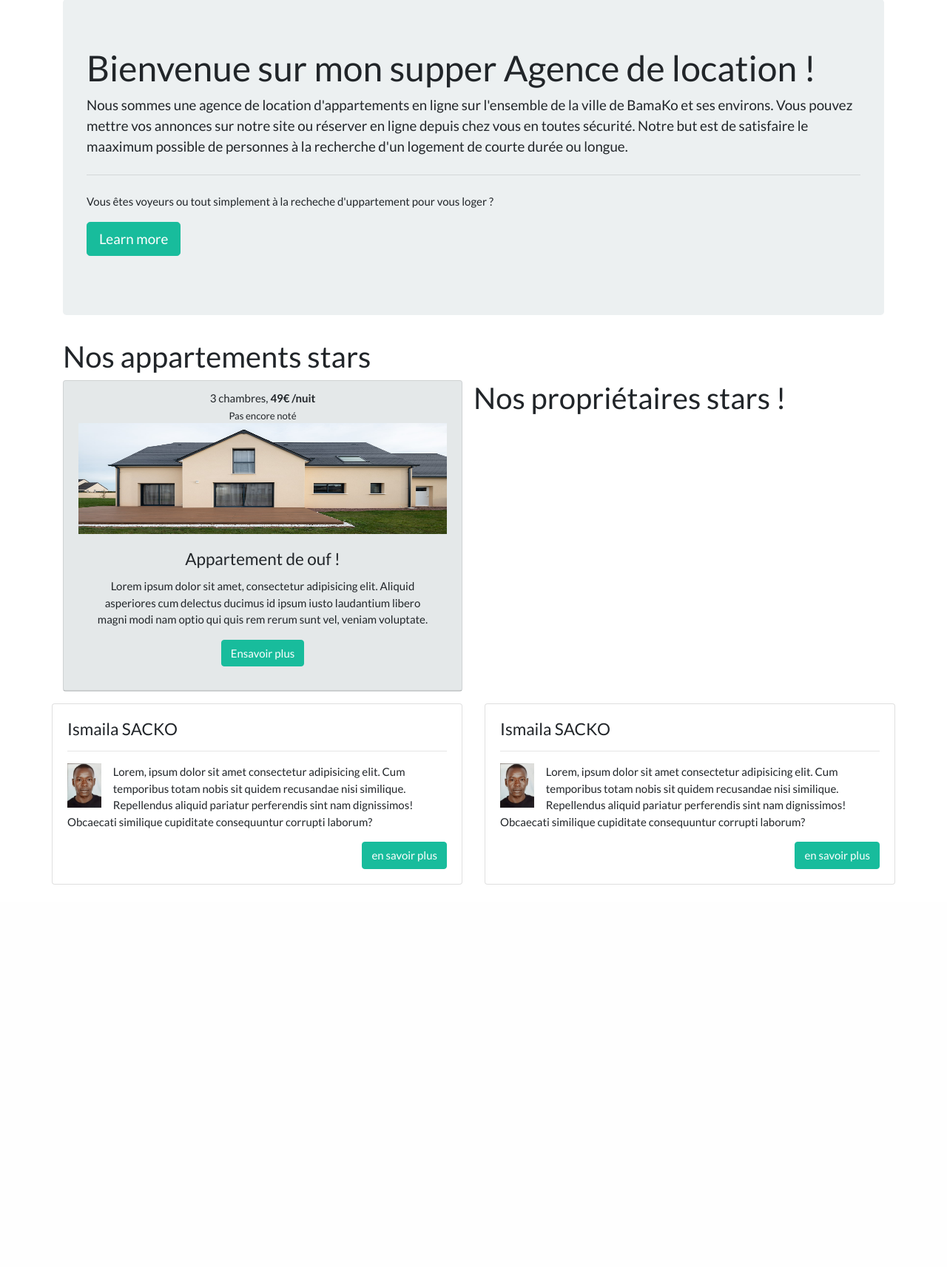
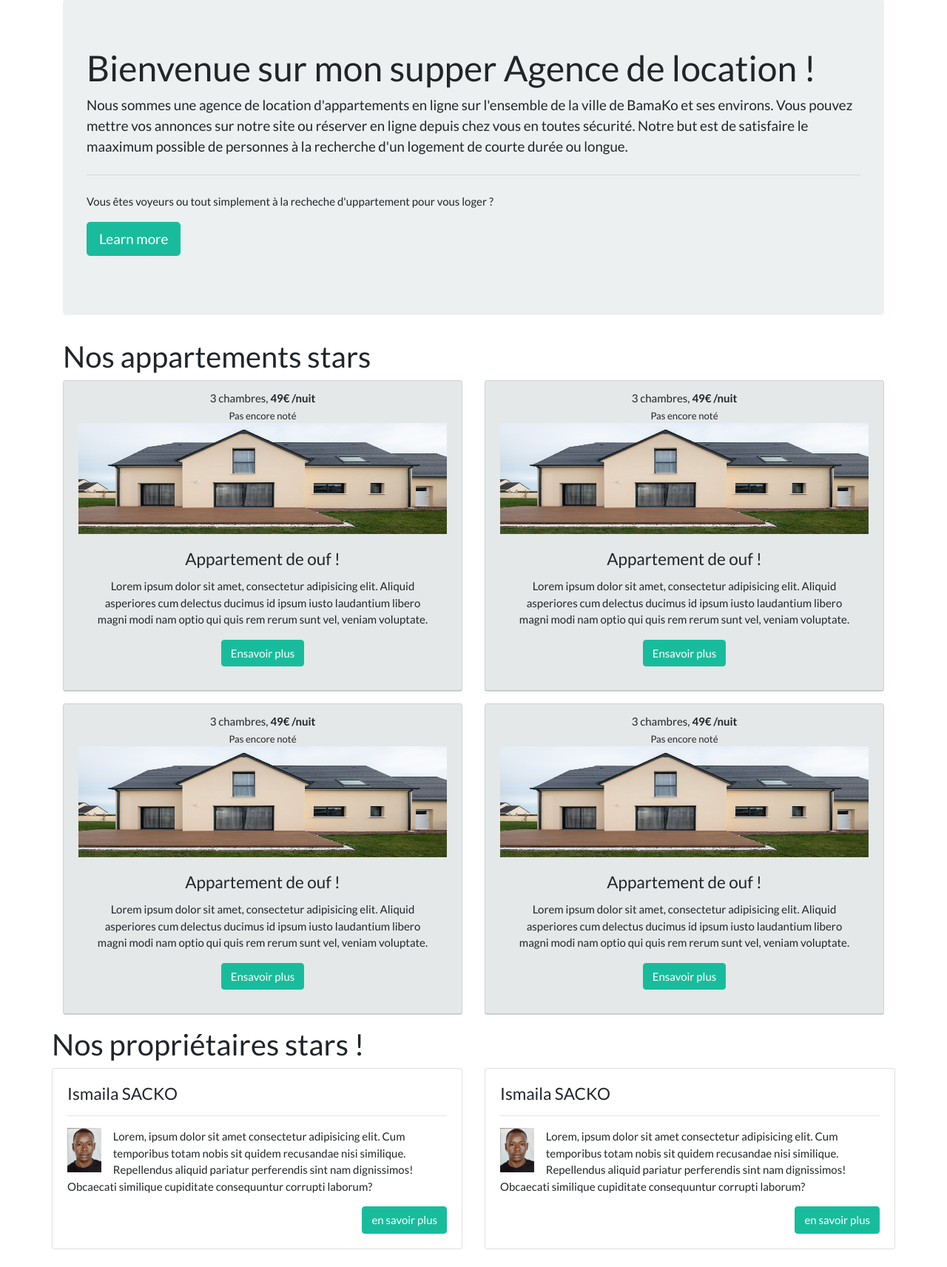
Before and after one commit to IsmalSacko/MaSupperAgence, a Symfony app: template templates/home/index.html.twig in a window 1280 px wide. Shown: the part 80-1793 px from the top of the page at 74% size. Before the commit the page ends 1276 px from the top, so only its background shows below. Run offline with Twig, Linux system fonts and the light colour scheme; the template is opened without the code that fills it, so the values that code supplies are empty; some libraries are stand-ins or nearby versions.

Commit message:
Mise à jour des dépendances

```diff
--- a/composer.json
+++ b/composer.json
@@ -17,7 +17,7 @@
         "symfony/console": "4.4.*",
         "symfony/dotenv": "4.4.*",
         "symfony/expression-language": "4.4.*",
-        "symfony/flex": "^1.3.1",
+        "symfony/flex": "^1.8",
         "symfony/form": "4.4.*",
         "symfony/framework-bundle": "4.4.*",
         "symfony/http-client": "4.4.*",
--- a/config/routes/dev/framework.yaml
+++ b/config/routes/dev/framework.yaml
@@ -1,3 +1,3 @@
-# config/routes/dev/framework.yaml
 _errors:
     resource: '@FrameworkBundle/Resources/config/routing/errors.xml'
+    prefix: /_error
--- a/config/services.yaml
+++ b/config/services.yaml
@@ -4,8 +4,6 @@
 # Put parameters here that don't need to change on each machine where the app is deployed
 # https://symfony.com/doc/current/best_practices/configuration.html#application-related-configuration
 parameters:
-    locale: 'fr'
-    # upload_directory: '%kermel.project_dir%'/public/uploads/
 
 services:
     # default configuration for services in *this* file
@@ -27,6 +25,3 @@ services:
 
     # add more service definitions when explicit configuration is needed
     # please note that last definitions always *replace* previous ones
-    App\Cache\EffacerCacheimg:
-        tags:
-           - {name: doctrine.event_subscriber}
--- a/public/index.php
+++ b/public/index.php
@@ -12,11 +12,11 @@ if ($_SERVER['APP_DEBUG']) {
     Debug::enable();
 }
 
-if ($trustedProxies = $_SERVER['TRUSTED_PROXIES'] ?? $_ENV['TRUSTED_PROXIES'] ?? false) {
+if ($trustedProxies = $_SERVER['TRUSTED_PROXIES'] ?? false) {
     Request::setTrustedProxies(explode(',', $trustedProxies), Request::HEADER_X_FORWARDED_ALL ^ Request::HEADER_X_FORWARDED_HOST);
 }
 
-if ($trustedHosts = $_SERVER['TRUSTED_HOSTS'] ?? $_ENV['TRUSTED_HOSTS'] ?? false) {
+if ($trustedHosts = $_SERVER['TRUSTED_HOSTS'] ?? false) {
     Request::setTrustedHosts([$trustedHosts]);
 }
 
--- a/templates/home/index.html.twig
+++ b/templates/home/index.html.twig
@@ -24,6 +24,72 @@
     <h2>Nos appartements stars</h2>
     <div class="row">
             <div class="col-md-6 col-sm-12">
+            <div class="card bg-light mb-3">
+                <div class="card-header text-center">
+                    3 chambres,
+                    <strong>49&euro; /nuit</strong>
+                    <br>
+                    <small>Pas encore noté</small>
+                    <img style="height: 150px; width: 100%; display: block;" src="images/m.jpg"></img>
+                    <div class="card-body">
+                        <h4 class="card-title">
+                            Appartement de ouf !
+                        </h4>
+                        <p class="card-text">
+                            Lorem ipsum dolor sit amet, consectetur adipisicing elit. Aliquid asperiores
+                            cum delectus ducimus id ipsum iusto laudantium libero magni modi nam optio
+                            qui quis rem rerum sunt vel, veniam voluptate.
+                        </p>
+                        <a href="#" class="btn btn-success">Ensavoir plus</a>
+                    </div>
+                </div>
+            </div>
+        </div>
+         <div class="col-md-6 col-sm-12">
+            <div class="card bg-light mb-3">
+                <div class="card-header text-center">
+                    3 chambres,
+                    <strong>49&euro; /nuit</strong>
+                    <br>
+                    <small>Pas encore noté</small>
+                    <img style="height: 150px; width: 100%; display: block;" src="images/m.jpg"></img>
+                    <div class="card-body">
+                        <h4 class="card-title">
+                            Appartement de ouf !
+                        </h4>
+                        <p class="card-text">
+                            Lorem ipsum dolor sit amet, consectetur adipisicing elit. Aliquid asperiores
+                            cum delectus ducimus id ipsum iusto laudantium libero magni modi nam optio
+                            qui quis rem rerum sunt vel, veniam voluptate.
+                        </p>
+                        <a href="#" class="btn btn-success">Ensavoir plus</a>
+                    </div>
+                </div>
+            </div>
+        </div>
+         <div class="col-md-6 col-sm-12">
+            <div class="card bg-light mb-3">
+                <div class="card-header text-center">
+                    3 chambres,
+                    <strong>49&euro; /nuit</strong>
+                    <br>
+                    <small>Pas encore noté</small>
+                    <img style="height: 150px; width: 100%; display: block;" src="images/m.jpg"></img>
+                    <div class="card-body">
+                        <h4 class="card-title">
+                            Appartement de ouf !
+                        </h4>
+                        <p class="card-text">
+                            Lorem ipsum dolor sit amet, consectetur adipisicing elit. Aliquid asperiores
+                            cum delectus ducimus id ipsum iusto laudantium libero magni modi nam optio
+                            qui quis rem rerum sunt vel, veniam voluptate.
+                        </p>
+                        <a href="#" class="btn btn-success">Ensavoir plus</a>
+                    </div>
+                </div>
+            </div>
+        </div>
+         <div class="col-md-6 col-sm-12">
             <div class="card bg-light mb-3">
                 <div class="card-header text-center">
                     3 chambres,
```
Also changed, not shown: config/bootstrap.php (+5 -5 lines), 3 other files.
